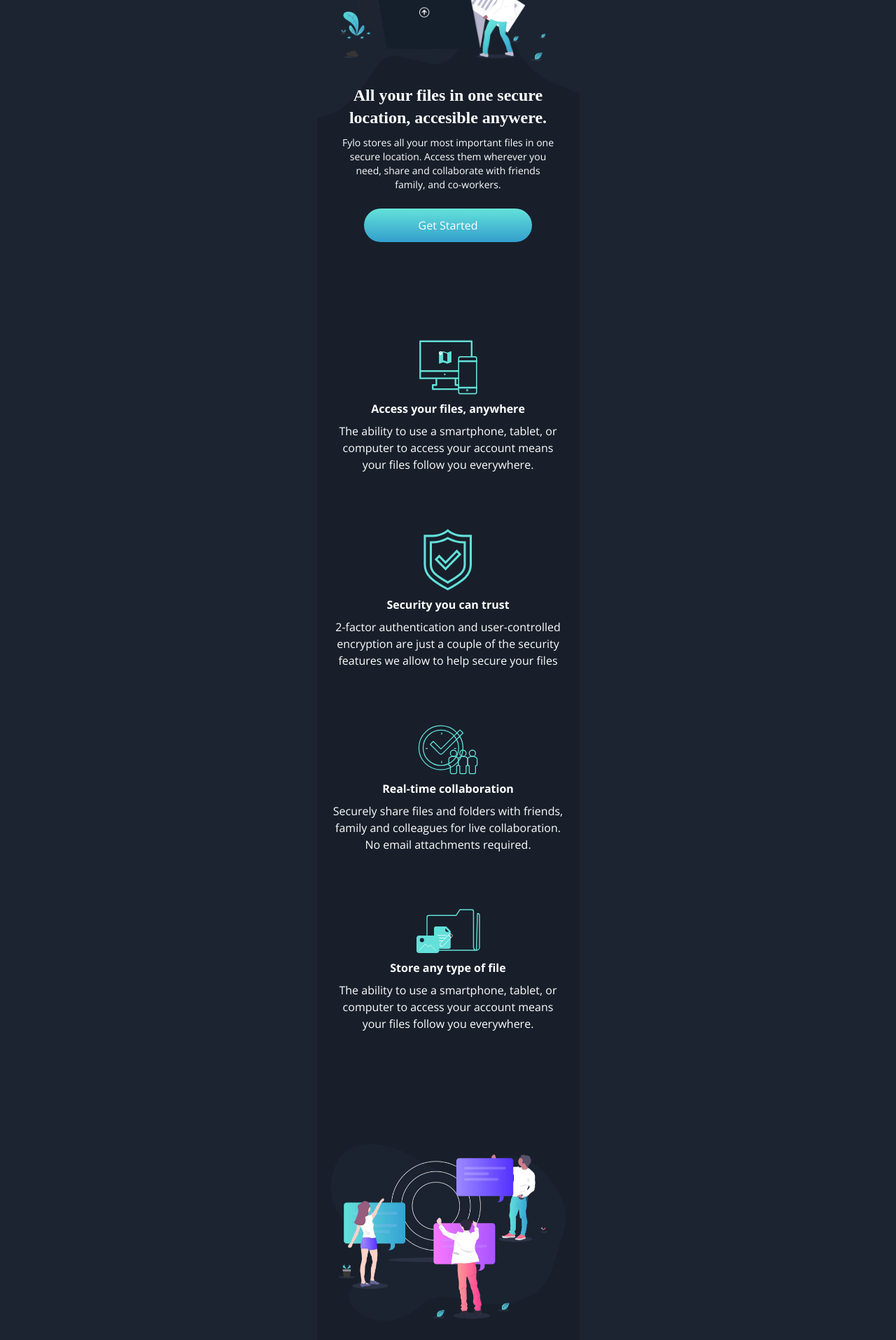
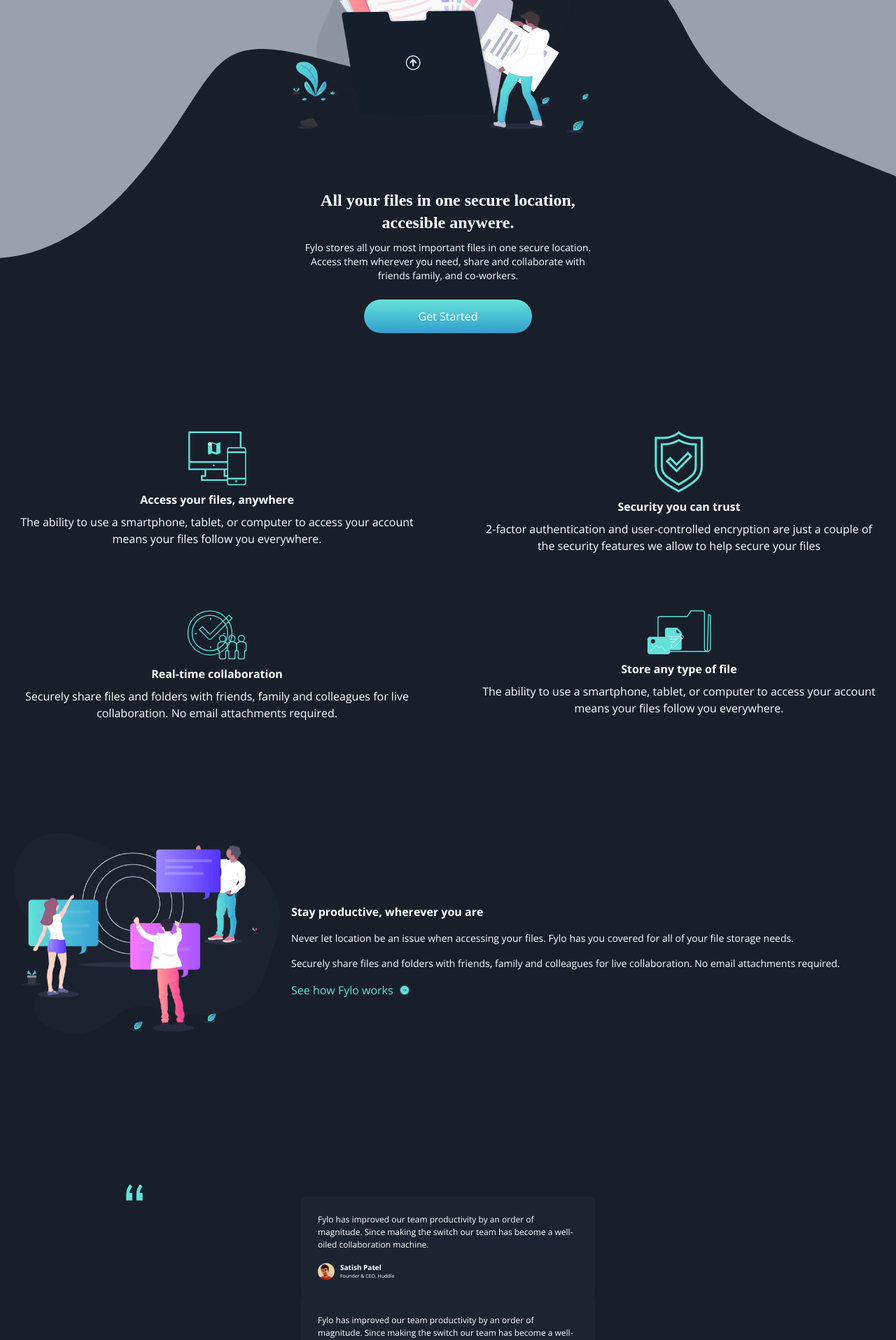
Before and after one commit to ppambriz/Landin-page-live, a React (Vite) app: page / in a window 1280 px wide. Shown: the part 240-2155 px from the top of the page at 70% size. Built offline with nearby package versions, Linux system fonts and the light colour scheme; a web font is replaced by a local one.

Commit message:
Responsive: 2:10

```diff
--- a/src/App.tsx
+++ b/src/App.tsx
@@ -10,18 +10,18 @@
 
 function App() {
   return (
-    <main className="w-[375px] m-auto">
-      <section className="bg-navy-850 p-8 h-[420px] relative">
+    <main className="m-auto">
+      <section className="bg-gray-400 p-8 h-[420px] relative md:h-[650px]">
         <Header />
 
         <img
-          className="relative z-10 mt-10"
+          className="relative z-10 mt-10 md:max-w-[450px] mx-auto"
           src="/public/images/illustration-intro.png"
           alt="Intro ilustration"
         />
 
         <img
-          className="absolute left-0 bottom-0"
+          className="absolute left-0 bottom-0 w-full"
           src="/images/bg-curvy-mobile.svg"
           alt="bg-curvy-mobile"
         />
--- a/src/Components/Features.tsx
+++ b/src/Components/Features.tsx
@@ -1,39 +1,9 @@
-interface Feature {
-  title: string;
-  description: string;
-  iconUrl: string;
-}
-
-const features: Feature[] = [
-  {
-    title: "Access your files, anywhere",
-    description:
-      "The ability to use a smartphone, tablet, or computer to access your account means your files follow you everywhere.",
-    iconUrl: "/images/icon-access-anywhere.svg",
-  },
-  {
-    title: "Security you can trust",
-    description:
-      "2-factor authentication and user-controlled encryption are just a couple of the security features we allow to help secure your files",
-    iconUrl: "/images/icon-security.svg",
-  },
-  {
-    title: "Real-time collaboration",
-    description:
-      "Securely share files and folders with friends, family and colleagues for live collaboration. No email attachments required.",
-    iconUrl: "/images/icon-collaboration.svg",
-  },
-  {
-    title: "Store any type of file",
-    description:
-      "The ability to use a smartphone, tablet, or computer to access your account means your files follow you everywhere.",
-    iconUrl: "/images/icon-any-file.svg",
-  },
-];
+import { features } from "../common/constans";
+import type { Feature } from "../tipes/type";
 
 export const Features = () => {
   return (
-    <div  className="flex flex-col gap-20 mt-[140px]">
+    <div  className="grid grid-cols-1 gap-20 mt-[140px] md:grid-cols-2">
       {features.map(({ title, description, iconUrl }: Feature) => (
         <div key={title} className="flex flex-col items-center text-center">
           <img src={iconUrl} alt={title} />
--- a/src/Components/Hero.tsx
+++ b/src/Components/Hero.tsx
@@ -2,7 +2,7 @@
 
 export const Hero = () => {
   return (
-    <section className="-mt-20 relative ">
+    <section className="-mt-20 relative max-w-[450px] mx-auto md:-mt-40">
       <h1 className="text-center text-2xl font-Raleway font-bold px-4">
         All your files in one secure location, accesible anywere.
       </h1>
--- a/src/Components/MoreInformation.tsx
+++ b/src/Components/MoreInformation.tsx
@@ -1,11 +1,12 @@
 export const MoreInformation = () => {
   return (
-    <div className="my-40">
-      <img className="mb-12"
+    <div className="my-40 md:flex md:items-center md:gap-4">
+      <img className="mb-12 md:w-[380px]"
         src="/images/illustration-stay-productive.png"
         alt="illustration stay productive"
       />
-      <h2 className="font-bold mb-4">Stay productive, wherever you are</h2>
+      <div>
+        <h2 className="font-bold mb-4">Stay productive, wherever you are</h2>
       <p className="text-sm mb-4">
         Never let location be an issue when accessing your files. Fylo has you
         covered for all of your file storage needs.
@@ -18,6 +19,7 @@
         <p>See how Fylo works</p>
         <img src="/images/icon-arrow.svg" alt="icon rrow.svg" />
       </a>
+      </div>
     </div>
   );
 };
--- a/src/Components/TestimonialCards.tsx
+++ b/src/Components/TestimonialCards.tsx
@@ -7,7 +7,7 @@
 
 export const TestimonialCards = ({name,image,quote,role}: Props) => {
   return (
-    <div className="bg-navy-850 rounded-sm p-6 w-[280px]">
+    <div className="bg-navy-850 rounded-sm p-6 w-[280px] md:w-[420px]">
       <blockquote className="text-[0.75rem] mb-4">{quote}</blockquote>
       <div className="gap-2 flex items-center">
         <img className="size-6 rounded-full" src={image} alt="name" />
--- a/src/Components/Testimonials.tsx
+++ b/src/Components/Testimonials.tsx
@@ -1,49 +1,22 @@
+import { testimonials } from "../common/constans";
+import type { Testimonial } from "../tipes/type";
 import { TestimonialCards } from "./TestimonialCards";
 
-interface Testimonial {
-  name: string;
-  role: string;
-  image: string;
-  quote: string;
-}
-
-const testimonials: Testimonial[] = [
-  {
-    name: "Satish Patel",
-    role: "Founder & CEO, Huddle",
-    image: "/images/profile-1.jpg",
-    quote:
-      "Fylo has improved our team productivity by an order of magnitude. Since making the switch our team has become a well-oiled collaboration machine.",
-  },
-
-  {
-    name: "Bruce McKenzie",
-    role: "Founder & CEO, Huddle",
-    image: "/images/profile-2.jpg",
-    quote:
-      "Fylo has improved our team productivity by an order of magnitude. Since making the switch our team has become a well-oiled collaboration machine.",
-  },
-
-  {
-    name: "Iva Boyd",
-    role: "Founder & CEO, Huddle",
-    image: "/images/profile-3.jpg",
-    quote:
-      "Fylo has improved our team productivity by an order of magnitude. Since making the switch our team has become a well-oiled collaboration machine.",
-  },
-];
 
 export const Testimonials = () => {
   return (
     <div className="flex flex-col gap-6 items-center pt-6 relative">
       <img
-        className="size-6 absolute top-0 left-8"
+        className="size-6 absolute top-0 left-8 md:left-40 md:top-1.5 z-0"
         src="/images/bg-quotes.png"
         alt="bg quotes"
       />
-      {testimonials.map((testimonial: Testimonial) => (
+      <div className="z-10">
+        {testimonials.map((testimonial: Testimonial) => (
         <TestimonialCards key={testimonial.name} {...testimonial} />
       ))}
+      </div>
+
     </div>
   );
 };
--- a/src/common/constans.tsx
+++ b/src/common/constans.tsx
@@ -1,4 +1,4 @@
-import type { ContactInformation, Media } from "../tipes/type";
+import type { ContactInformation, Media, Feature, Testimonial } from "../tipes/type";
 import { FacebookIcon } from "../Components/footer/FacebookIcon";
 import { XIcon } from "../Components/footer/XIcon";
 import { InstagramIcon } from "../Components/footer/InstagramIcon";
@@ -42,3 +42,56 @@
     icon: <InstagramIcon />,
   },
 ];
+
+export const features: Feature[] = [
+  {
+    title: "Access your files, anywhere",
+    description:
+      "The ability to use a smartphone, tablet, or computer to access your account means your files follow you everywhere.",
+    iconUrl: "/images/icon-access-anywhere.svg",
+  },
+  {
+    title: "Security you can trust",
+    description:
+      "2-factor authentication and user-controlled encryption are just a couple of the security features we allow to help secure your files",
+    iconUrl: "/images/icon-security.svg",
+  },
+  {
+    title: "Real-time collaboration",
+    description:
+      "Securely share files and folders with friends, family and colleagues for live collaboration. No email attachments required.",
+    iconUrl: "/images/icon-collaboration.svg",
+  },
+  {
+    title: "Store any type of file",
+    description:
+      "The ability to use a smartphone, tablet, or computer to access your account means your files follow you everywhere.",
+    iconUrl: "/images/icon-any-file.svg",
+  },
+];
+
+export const testimonials: Testimonial[] = [
+  {
+    name: "Satish Patel",
+    role: "Founder & CEO, Huddle",
+    image: "/images/profile-1.jpg",
+    quote:
+      "Fylo has improved our team productivity by an order of magnitude. Since making the switch our team has become a well-oiled collaboration machine.",
+  },
+
+  {
+    name: "Bruce McKenzie",
+    role: "Founder & CEO, Huddle",
+    image: "/images/profile-2.jpg",
+    quote:
+      "Fylo has improved our team productivity by an order of magnitude. Since making the switch our team has become a well-oiled collaboration machine.",
+  },
+
+  {
+    name: "Iva Boyd",
+    role: "Founder & CEO, Huddle",
+    image: "/images/profile-3.jpg",
+    quote:
+      "Fylo has improved our team productivity by an order of magnitude. Since making the switch our team has become a well-oiled collaboration machine.",
+  },
+];
```
Also changed, not shown: src/tipes/type.ts (+15 -0 lines).
